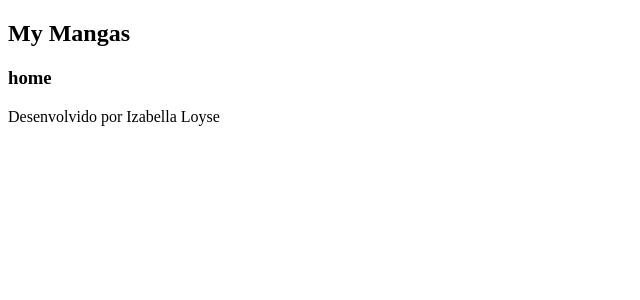
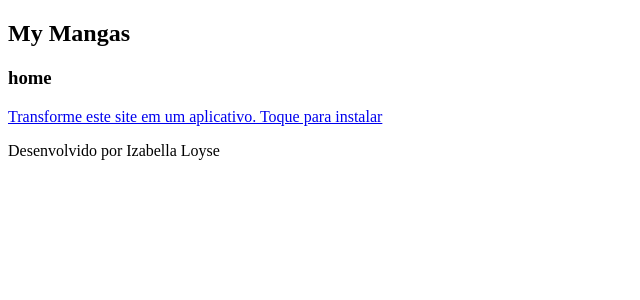
Before and after one commit to IzabellaLoyse/my-mangas-pwa, an Angular app: page /home in a window 1280 px wide. Shown: the top 300 px of the page, without its empty margins (0-640 px from the left). Built offline with nearby package versions, Linux system fonts and the light colour scheme.

Commit message:
fix(home): adjsuted method

```diff
--- a/src/app/modules/home/components/home.component.ts
+++ b/src/app/modules/home/components/home.component.ts
@@ -21,11 +21,7 @@ export class HomeComponent implements OnInit {
   }
 
   public isCanInstallPWA(): boolean {
-    return (
-      this.platform.isBrowser &&
-      'serviceWorker' in navigator &&
-      'beforeinstallprompt' in window
-    );
+    return this.platform.isBrowser && 'serviceWorker' in navigator;
   }
 
   public handleInstallPWA(): void {
```
